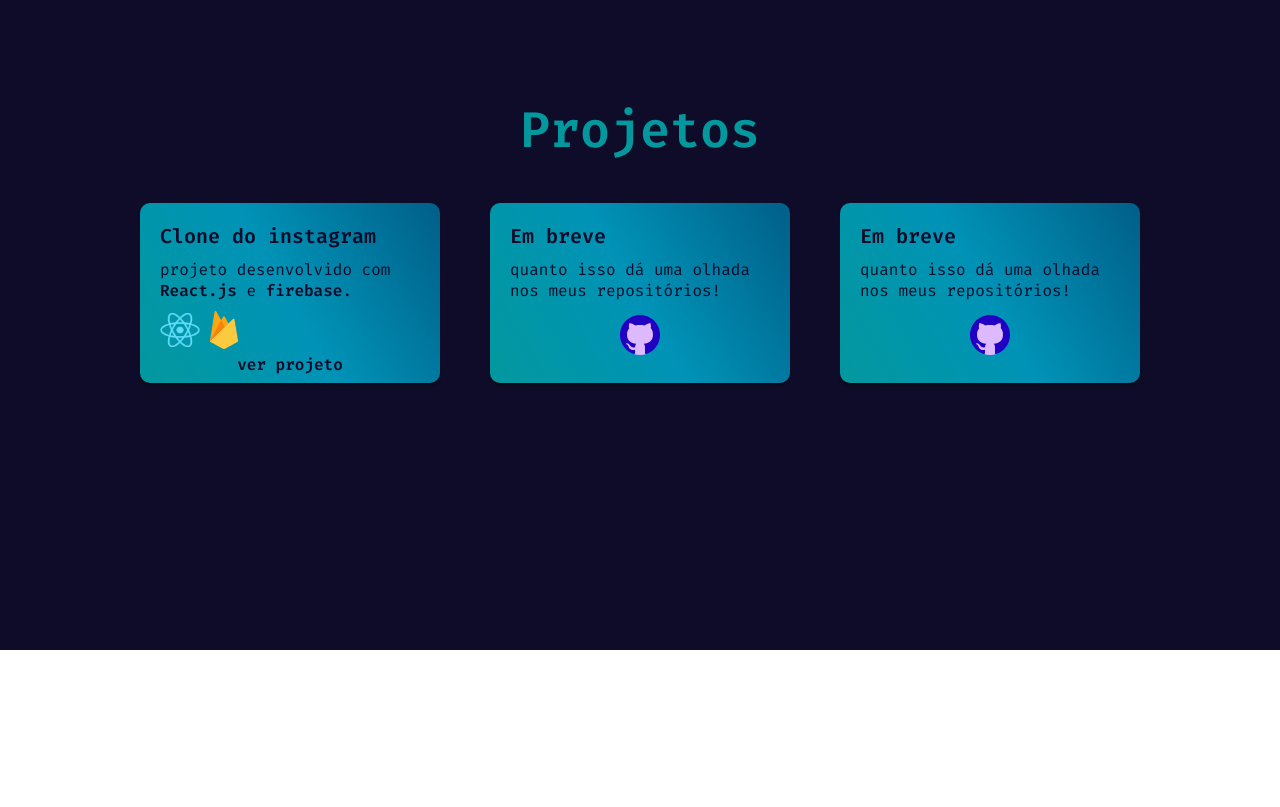
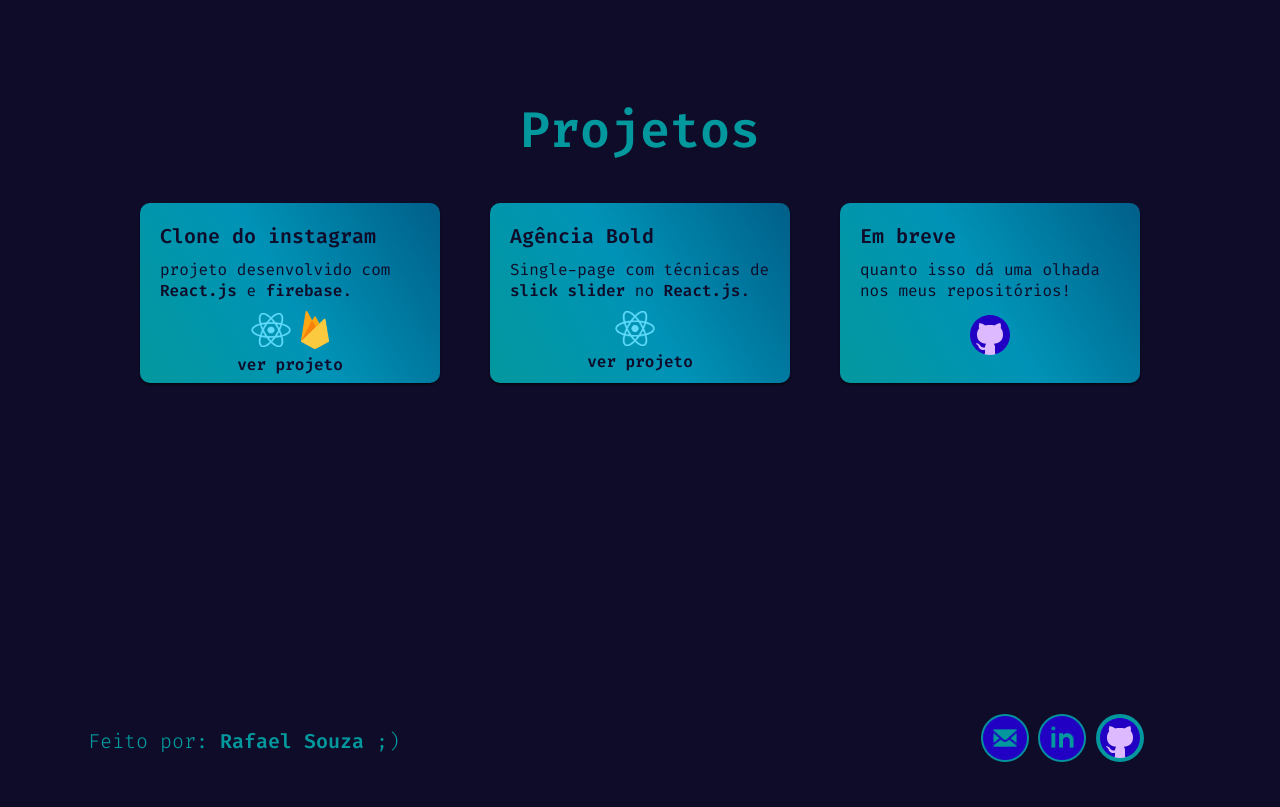
Before and after one commit to rpsouzadev/portifolio, a plain HTML site: page index.html in a window 1280 px wide. Shown: the part 1750-2557 px from the top of the page. Before the commit the page ends 2400 px from the top, so only its background shows below. Drawn offline with Linux system fonts and the light colour scheme.

Commit message:
Footer finalizado

```diff
--- a/css/style.css
+++ b/css/style.css
@@ -211,6 +211,7 @@ header {
     width: 100%;
     display: flex;
     align-items: center;
+    justify-content: center;
     margin-bottom: 5px;
 }
 
@@ -244,3 +245,38 @@ header {
 .git img:hover {
     transform: scale(1.1);
 }
+
+/* Projetos finalizados */
+
+.contato {
+    background-color: #0f0c29;
+    padding: 40px;
+}
+
+.contato-flex {
+    width: 100%;
+    padding: 2% 10% 0 2%;
+    display: flex;
+    justify-content: space-between;
+    align-items: center;
+    margin: 0 auto;
+}
+
+.feito p{
+    color: #03989e;
+    font-size: 20px;
+    font-weight: 300;
+}
+
+.icon-contatos img {
+    width: 48px;
+    background-color: #03989e;
+    border-radius: 24px;
+    transition: 0,3s;
+}
+
+.icon-contatos img:hover {
+    transform: scale(1.1);
+}
+
+/* Footer finalizdo */
--- a/index.html
+++ b/index.html
@@ -23,7 +23,6 @@
                     <ul>
                         <li><a href="#sobre">Sobre</a></li>
                         <li><a href="#projetos">Projetos</a></li>
-                        <li><a href="#habilidades">Habilidades</a></li>
                         <li><a href="#contato">Contato</a></li>
                     </ul>
                 </nav>
@@ -89,11 +88,14 @@
                         </div>
                     </div>
                     <div class="projeto-single">
-                        <h3>Em breve</h3>
-                        <p> quanto isso dá uma olhada nos meus repositórios!</p>
-                        <div class="link git">
-                            <a href="https://bit.ly/github-portifolio" target="_blank"
-                            rel="noopener noreferrer"><img src="./images/icons8-github.svg"/></a>
+                        <h3>Agência Bold</h3>
+                        <p>Single-page com técnicas de <strong>slick slider</strong> no <strong>React.js</strong>.</P>
+                        <div class="projeto-img">
+                            <img class="img-react" src="./images/React-icon.png" alt="react"/>
+                        </div>
+                        <div class="link">
+                            <a href="https://agencia-bold-wheat.vercel.app/" target="_blank"
+                            rel="noopener noreferrer"><strong>ver projeto</strong></a>
                         </div>
                     </div>
                     <div class="projeto-single">
@@ -111,6 +113,21 @@
         </div>
     </section><!--projetos-->
 
+    <footer class="contato" id="contato">
+        <div class="container">
+            <div class="contato-flex">
+                <div class="feito">
+                    <p>Feito por: <strong>Rafael Souza</strong> ;)</p>
+                </div>
+                <div class="icon-contatos">
+                    <a target="_blank" href="mailto:rpsouza.dev@gmail.com"><img src="./images/email.png" alt="email"/></a>
+                    <a target="_blank" href="https://bit.ly/linkedIn-portifolio"><img src="./images/linkedin.png" alt="email"/></a>
+                    <a target="_blank" href="https://bit.ly/github-portifolio"><img src="./images/icons8-github.svg" alt="email"/></a>
+                </div>
+            </div>
+        </div>
+    </footer>
+
 </body>
 
 </html>
```
Also changed, not shown: images/email.png (added), images/linkedin.png (added).
